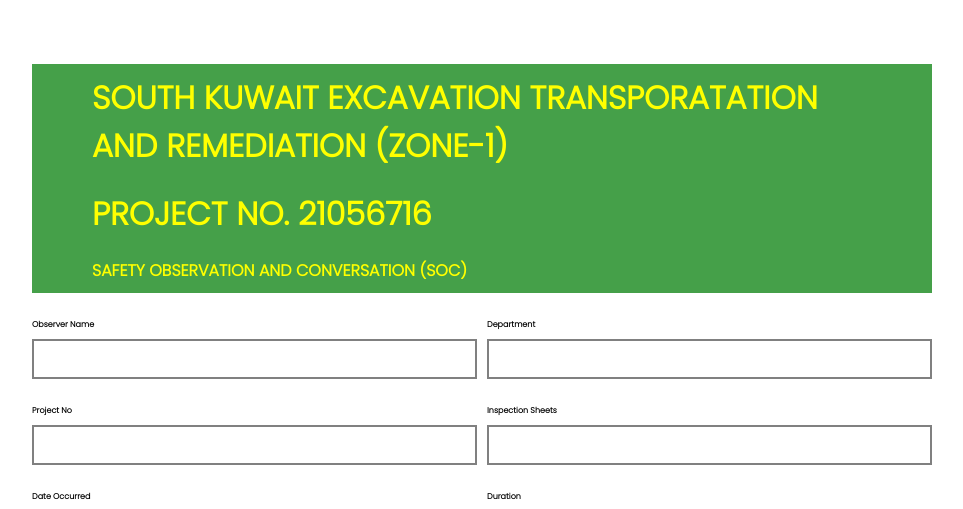
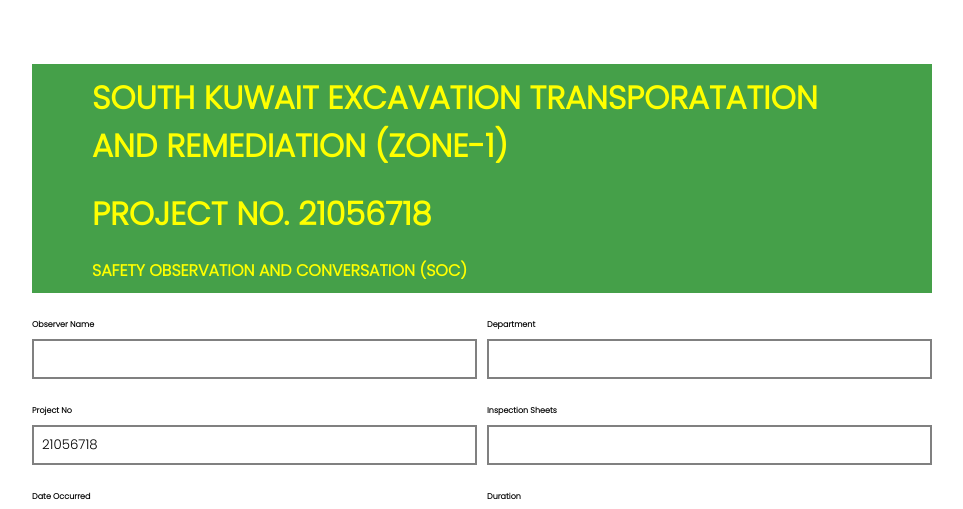
Before and after one commit to sachingavalicoding/freelance-form, a React (Vite) app: page / in a window 1280 px wide. Shown: the top 509 px of the page, without its empty margins (158-1121 px from the left). Built offline with nearby package versions, Linux system fonts and the light colour scheme.

Commit message:
preview setting

```diff
--- a/src/App.css
+++ b/src/App.css
@@ -236,7 +236,7 @@ tr:nth-child(even) {
 .preview {
   display: flex;
   flex-direction: column;
-  justify-content: center;
+  justify-content: start;
   align-items: center;
   width: 80%;
 }
@@ -305,3 +305,16 @@ tr:nth-child(even) {
     width: 50%; /* Adjust the value as needed */
   }
 }
+
+.section__heading {
+  width: 100%;
+  background-color: #45a049;
+  color: black;
+  font-weight: 600;
+  font-size: 1.8rem;
+}
+
+.table__heading > * {
+  color: black;
+  font-weight: 600;
+}
--- a/src/App.jsx
+++ b/src/App.jsx
@@ -4,7 +4,7 @@ import { MdCheckBox, MdCheckBoxOutlineBlank } from "react-icons/md";
 import './App.css'
 
 const App = () => {
-
+  const projectNumber = 21056718;
   const [formFill, setFormFill] = useState(false);
   const [formData, setFormData] = useState({
     obName: '',
@@ -148,7 +148,7 @@ const App = () => {
           <form onSubmit={handleSubmit}>
             <div className='form-main__heading'>
               <h3>SOUTH KUWAIT EXCAVATION TRANSPORATATION AND REMEDIATION (ZONE-1)</h3>
-              <h3> PROJECT NO. 21056716 </h3>
+              <h3> PROJECT NO. {projectNumber} </h3>
               <p> SAFETY OBSERVATION AND CONVERSATION (SOC) </p>
             </div>
             <div className='row'>
@@ -179,8 +179,7 @@ const App = () => {
                 <input
                   type='number'
                   name='projectNo'
-                  value={formData.projectNo}
-                  onChange={handleChange}
+                  value={projectNumber}
                   required
                 />
               </div>
@@ -295,10 +294,22 @@ const App = () => {
         </div>
       </div>
       <div className='preview'>
+
+
+        {
+          formFill ? (
             <form onSubmit={handleSubmitForm} >
+              <div className='btns__container'>
+                {
+                  formFill ? (<button type="button" onClick={handlePrint}>
+                    Print
+                  </button>) : ""
+                }
+              </div>
+              <div className='formdata'>
                 <div className='form-main__heading'>
                   <h3>SOUTH KUWAIT EXCAVATION TRANSPORATATION AND REMEDIATION (ZONE-1)</h3>
-            <h3> PROJECT NO. 21056716 </h3>
+                  <h3> PROJECT NO. 21056718 </h3>
                   <p> SAFETY OBSERVATION AND CONVERSATION (SOC) </p>
                 </div>
                 <div className='formData__container'>
@@ -308,7 +319,7 @@ const App = () => {
                       <p> <span> Department :</span> {formData.deName} </p>
                     </div>
                     <div className="form-row">
-                <p> <span> Project No : </span> {formData.projectNo} </p>
+                      <p> <span> Project No : </span> {projectNumber} </p>
                       <p> <span> Inspection Sheets :</span> {formData.inSheet} </p>
                     </div>
                     <div className="form-row">
@@ -343,7 +354,7 @@ const App = () => {
                           {Object.keys(formData.sections).map((sectionName) => (
                             <React.Fragment key={sectionName}>
                               <tr>
-                          <th colSpan="4">{sectionName.charAt(0).toUpperCase() + sectionName.slice(1)}</th>
+                                <th className='section__heading' colSpan="4">{sectionName.charAt(0).toUpperCase() + sectionName.slice(1)}</th>
                               </tr>
                               {formData.sections[sectionName].map((point, index) => (
                                 <tr key={index}>
@@ -360,14 +371,16 @@ const App = () => {
                     </div>
                   </div>
                 </div>
-          <div className='btns__container'>
-            {
-              formFill ? (<button type="button" onClick={handlePrint}>
-                Print
-              </button>) : ""
+              </div>
+
+
+
+
+            </form>
+          )
+            : ""
         }
-          </div>
-        </form>
+
       </div>
 
 
```
Lines whose indentation alone changed are shown as unchanged.
